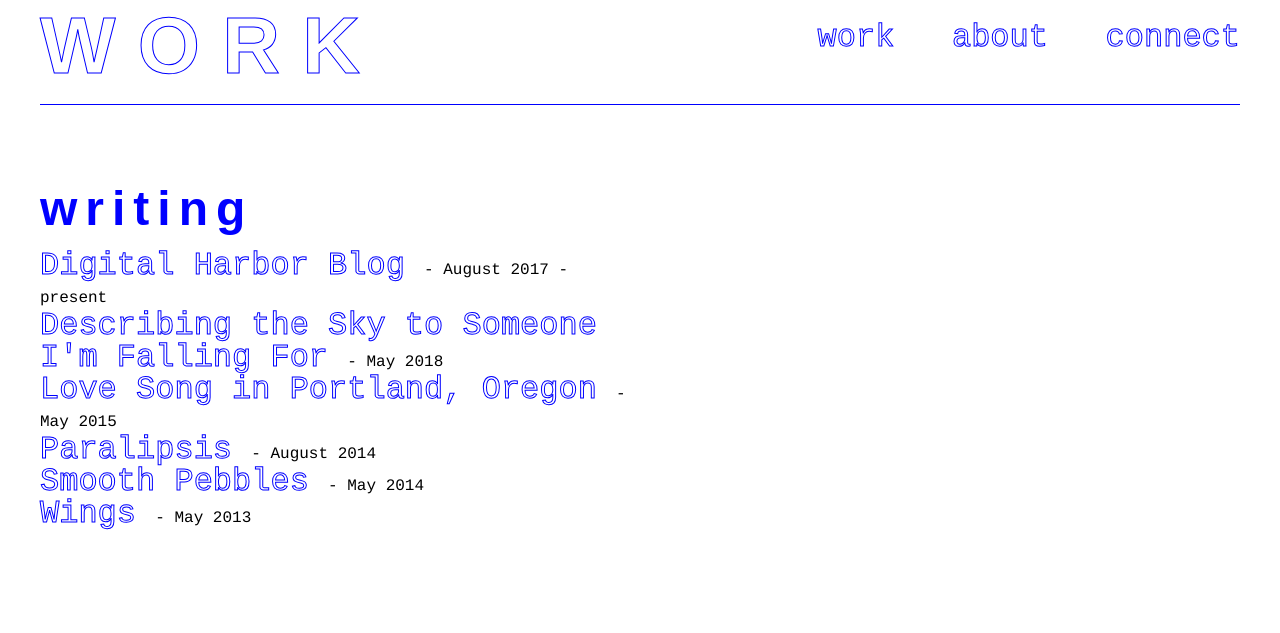
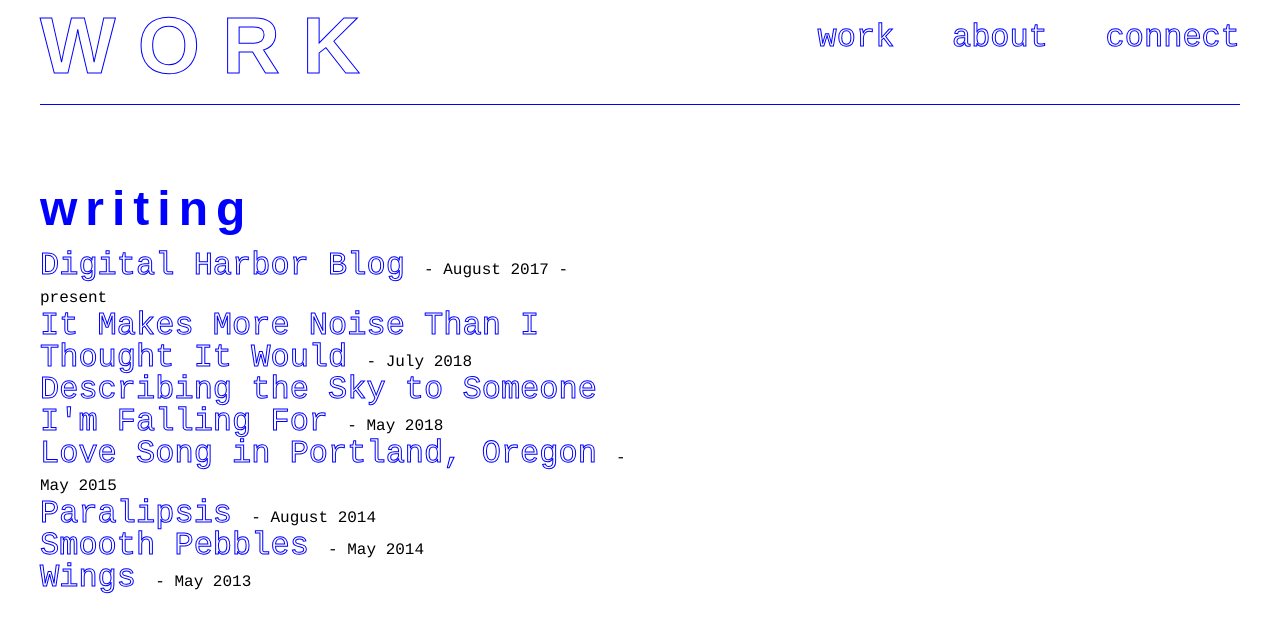
Before and after one commit to reram/reram.github.io, a Jekyll site: the page work.html, which Jekyll copies as it is, in a window 1280 px wide. Shown: the top 633 px of the page. Built offline with Jekyll 4.4.1, drawn with Linux system fonts in a browser that asks for light colours.

Commit message:
Update work.html

```diff
--- a/work.html
+++ b/work.html
@@ -32,6 +32,10 @@
         Digital Harbor Blog
       </a> - August 2017 - present
       <br>
+      <a href="https://ghostcitypress.com/2018-summer-microchap-series/it-makes-more-noise-than-i-thought-it-would">
+        It Makes More Noise Than I Thought It Would
+      </a> - July 2018
+      <br>
       <a href="https://maudlinhouse.net/describing-the-sky-to-someone-im-falling-for/">
         Describing the Sky to Someone I'm Falling For
       </a> - May 2018
```
